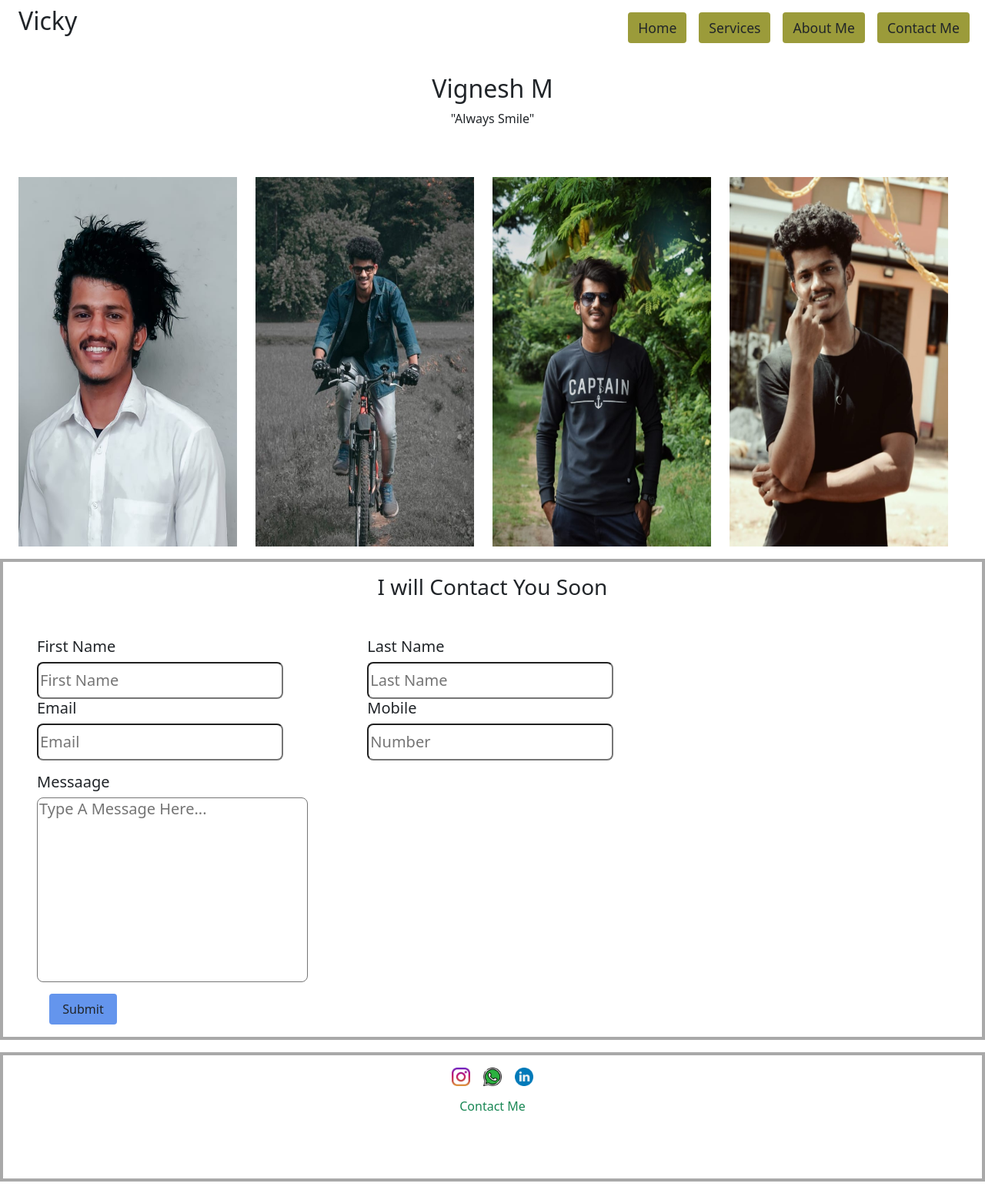
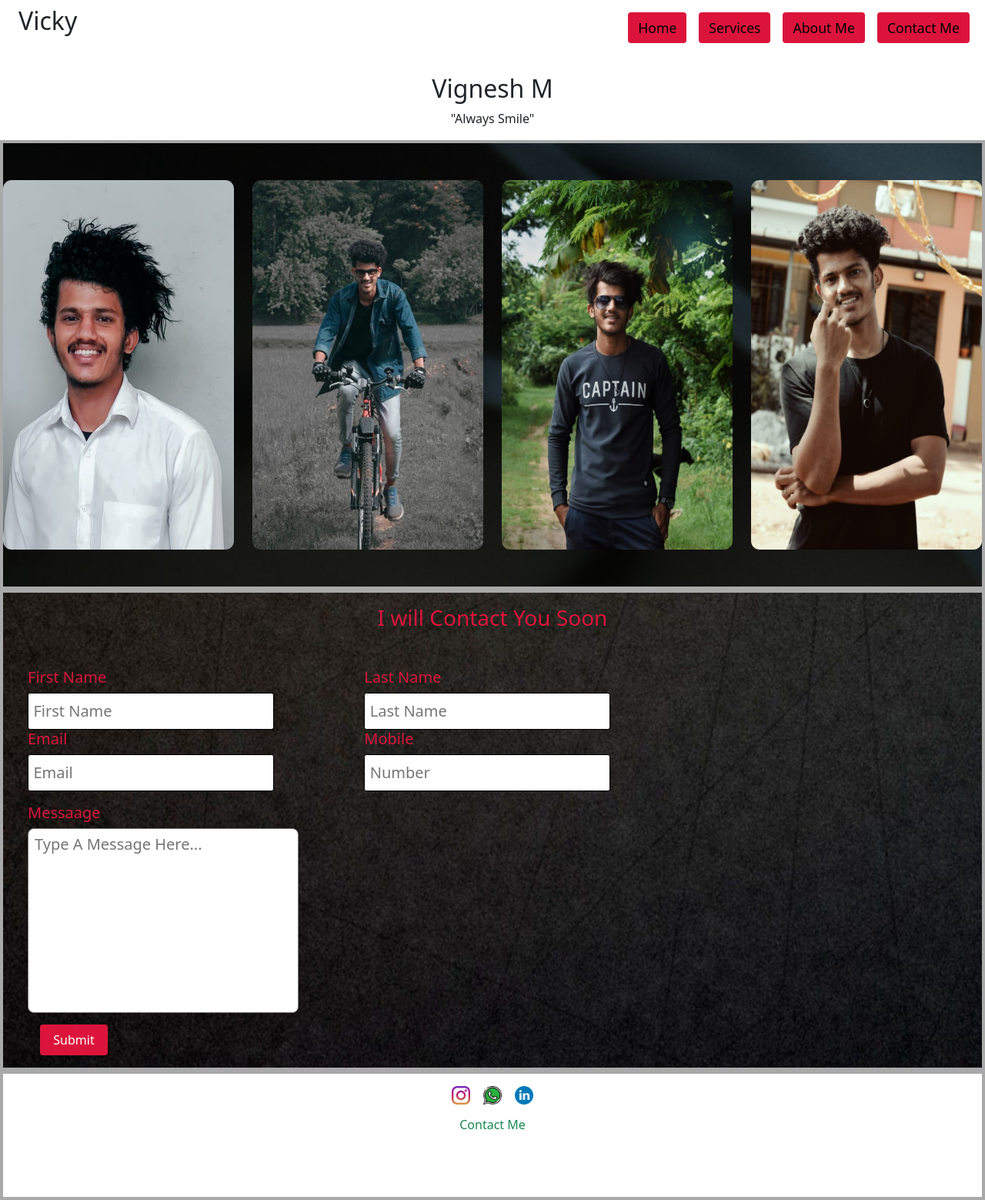
Before and after one commit to Nikhilnarayanan623/Vignesh, a plain HTML site: page index.html in a window 1280 px wide. Shown: the whole page at 77% size. Drawn offline with nearby package versions, Linux system fonts and the light colour scheme.

Commit message:
contact and image-section backgoround images are added

```diff
--- a/Css/personal.css
+++ b/Css/personal.css
@@ -1,5 +1,5 @@
+
 .image-box{
-
     height: 50rem;
 }
 .nav-text{
@@ -10,53 +10,78 @@
 }
 .nav-button{
     font-size: 1.1rem;
-    background-color: rgb(155, 155, 58);
+    background-color:crimson;
+    color: black;
 
 }
 .nav-header-button{
     font-size: 1.23rem; width: 7rem;
 }
 .nav-text-inside{
-    color: rgb(7, 69, 123);
+    color: crimson;
 
 }
 
 .photo-scroll{
+    background: url("/images/bg-imageRow.jpg");
+
+
 
 }
 
-.image-box{
-    width: 10rem;
+.image-prop{
+    height: 30rem;
+    border-radius: 0.7rem;
 
 }
 
-.border1{
+.border1, .photo-scroll{
     /*margin-top: 1rem;*/
-    margin-top: 1rem;
-    margin-bottom: 1rem;
+    /* margin-top: 1rem;
+    margin-bottom: 1rem; */
 
     border-top: inset 4px rgb(253, 253, 253);
     border-bottom: outset 4px rgb(253, 253, 253);
     border-left: inset 4px rgb(253, 253, 253);
     border-right: outset 4px rgb(253, 253, 253);
 }
+.contact-section{
+    display: flex;
+
+    background-position: fixed ;
+
+}
+.contact-label{
+    color: crimson;
+}
+.contact-section{
+    background: url("/images/bg-contact.jpg") repeat 0 0;
+}
 .form-text-box1{
+    padding-left: 0.4rem;
     width: 20rem; height:3rem;
-    border-radius: 0.5rem;
+    border-radius: 0.2rem;
+    border: 0.1px solid;
 }
 .form-text-box2{
     width: 22rem; height:15rem;
     border-radius: 0.5rem;
     resize: none;
+    padding: 0.5rem 0 0 0.5rem;
 }
 .submit-button{
-    background-color: cornflowerblue;
+    background-color:crimson;
+    color: white;
     margin-left: 3rem;
     margin-top: -2rem;
     margin-bottom: 1rem;
     width: 5.5rem;
     height:2.5rem;
 }
+.nav-button:hover, .submit-button:hover{
+    background-color: aliceblue;
+    color: crimson;
+}
 .footer-img{
     width: 1.5rem;
     margin: 0.4rem;
--- a/Js/personal.js
+++ b/Js/personal.js
@@ -2,29 +2,29 @@ $(document).ready(function(){
 
     // header icon mouse enter and leave color change
     $("#home-icon").click(function(){
-        document.getElementById("home-icon").style.backgroundColor="red"
-        document.getElementById("services-icon").style.backgroundColor="rgb(155, 155, 58)"
-        document.getElementById("aboutMe-icon").style.backgroundColor="rgb(155, 155, 58)"
-        document.getElementById("contactMe-icon").style.backgroundColor="rgb(155, 155, 58)"
+        document.getElementById("home-icon").style.backgroundColor="aliceblue"
+        document.getElementById("services-icon").style.backgroundColor="crimson"
+        document.getElementById("aboutMe-icon").style.backgroundColor="crimson"
+        document.getElementById("contactMe-icon").style.backgroundColor="crimson"
     })
 
 
 
     $("#services-icon").click(function(){
-        document.getElementById("services-icon").style.backgroundColor="red"
-        document.getElementById("home-icon").style.backgroundColor="rgb(155, 155, 58)"
-        document.getElementById("aboutMe-icon").style.backgroundColor="rgb(155, 155, 58)"
-        document.getElementById("contactMe-icon").style.backgroundColor="rgb(155, 155, 58)"
+        document.getElementById("services-icon").style.backgroundColor="aliceblue"
+        document.getElementById("home-icon").style.backgroundColor="crimson"
+        document.getElementById("aboutMe-icon").style.backgroundColor="crimson"
+        document.getElementById("contactMe-icon").style.backgroundColor="crimson"
     })
 
 
 
     $("#aboutMe-icon").click(function(){
-        document.getElementById("aboutMe-icon").style.backgroundColor="red"
+        document.getElementById("aboutMe-icon").style.backgroundColor="aliceblue"
 
-        document.getElementById("services-icon").style.backgroundColor="rgb(155, 155, 58)"
-        document.getElementById("home-icon").style.backgroundColor="rgb(155, 155, 58)"
-        document.getElementById("contactMe-icon").style.backgroundColor="rgb(155, 155, 58)"
+        document.getElementById("services-icon").style.backgroundColor="crimson"
+        document.getElementById("home-icon").style.backgroundColor="crimson"
+        document.getElementById("contactMe-icon").style.backgroundColor="crimson"
     })
 
 
@@ -32,10 +32,10 @@ $(document).ready(function(){
 
 
     $("#contactMe-icon").click(function(){
-        document.getElementById("contactMe-icon").style.backgroundColor="red"
-        document.getElementById("services-icon").style.backgroundColor="rgb(155, 155, 58)"
-        document.getElementById("aboutMe-icon").style.backgroundColor="rgb(155, 155, 58)"
-        document.getElementById("home-icon").style.backgroundColor="rgb(155, 155, 58)"
+        document.getElementById("contactMe-icon").style.backgroundColor="aliceblue"
+        document.getElementById("services-icon").style.backgroundColor="crimson"
+        document.getElementById("aboutMe-icon").style.backgroundColor="crimson"
+        document.getElementById("home-icon").style.backgroundColor="crimson"
     })
 
 
--- a/index.html
+++ b/index.html
@@ -36,7 +36,7 @@
                             </li>
                             <li class="nav-item ">
 
-                                <a class="nav-link" href="" ><button class="btn nav-button" id="services-icon"> Services</button></a>
+                                <a class="nav-link" href="#" ><button class="btn nav-button" id="services-icon"> Services</button></a>
                             </li>
                             <li class="nav-item">
                                 <a class="nav-link" href="#about"><button class="btn nav-button" id="aboutMe-icon" >About Me</button> </a>
@@ -68,22 +68,22 @@
     </section>
 
     <section class="photo-scroll" id="about">
-        <div class="row container-fluid text-center">
+        <div class="row text-center">
 
 
-                <div class="col-md-6 col-xl-3 box mt-5">
-                    <a href=""><img id="img1" class="img-fluid" style=" height: 30rem;" src="images/Forestcroppped.jpeg" alt=""></a>
+                <div class="col-md-6 col-xl-3  mt-5 mb-5">
+                    <a href=""><img id="img1" class="img-fluid image-prop" src="images/Forestcroppped.jpeg" alt=""></a>
                 </div>
 
-                <div class="col-md-6 col-xl-3 box mt-5">
-                    <a href=""><img id="img2" class="img-fluid" style=" height: 30rem;" src="images/WithCycle.jpeg" alt=""></a>
+                <div class="col-md-6 col-xl-3 mt-5">
+                    <a href=""><img id="img2" class="img-fluid image-prop" src="images/WithCycle.jpeg" alt=""></a>
                 </div>
 
-                <div class="col-md-6 col-xl-3 box mt-5">
-                    <a href=""><img id="img3" class="img-fluid" style=" height: 30rem;" src="images/College.jpeg" alt=""></a>
+                <div class="col-md-6 col-xl-3 mt-5">
+                    <a href=""><img id="img3" class="img-fluid image-prop" src="images/College.jpeg" alt=""></a>
                 </div>
-                <div class="col-md-6 col-xl-3 box mt-5">
-                    <a href=""><img id="img4" class="img-fluid" style=" height: 30rem;" src="images/SmilePortrate.jpeg" alt=""></a>
+                <div class="col-md-6 col-xl-3 mt-5 mb-5">
+                    <a href=""><img id="img4" class="img-fluid image-prop" src="images/SmilePortrate.jpeg" alt=""></a>
                 </div>
 
 
@@ -91,30 +91,30 @@
     </section>
 
     <section id="contact-me" class="border1 profile">
-        <div class="container-fluid">
+        <div class="contact-section">
             <form>
-                <div class="row h5 p-3">
-                    <h3 class="text-center mb-5">I will Contact You Soon</h3>
+                <div class="row h5 p-3 ">
+                    <h3 class="text-center mb-5 contact-label">I will Contact You Soon</h3>
 
-                    <div class="col-lg-4 ms-3 " >
-                        <label class="mb-2">First Name</label><br>
+                    <div class="col-lg-4 ms-3" >
+                        <label class="mb-2 contact-label">First Name</label><br>
                         <input class="form-text-box1" type="text" placeholder="First Name" required>
                     </div>
                     <div class="col-lg-4 ms-3 ">
-                        <label class="mb-2">Last Name</label><br>
+                        <label class="mb-2 contact-label">Last Name</label><br>
                         <input class="form-text-box1" type="text" placeholder="Last Name">
                     </div>
 
                     <div class="col-lg-4 ms-3">
-                        <label class="mb-2">Email</label><br>
+                        <label class="mb-2 contact-label">Email</label><br>
                         <input class="form-text-box1" type="email" placeholder="Email" required>
                     </div>
                     <di class="col-lg-4 ms-3">
-                        <label class="mb-2">Mobile</label><br>
+                        <label class="mb-2 contact-label">Mobile</label><br>
                         <input class="form-text-box1" type="tel" placeholder="Number" required>
                     </di>
                     <div class="col-12 m-3">
-                        <label class="mb-2">Messaage</label><br>
+                        <label class="mb-2 contact-label">Messaage</label><br>
                         <textarea class="form-text-box2"  placeholder="Type A Message Here..."></textarea>
                     </div>
 
```
Also changed, not shown: images/bg-contact.jpg (added), images/bg-imageRow.jpg (added).
